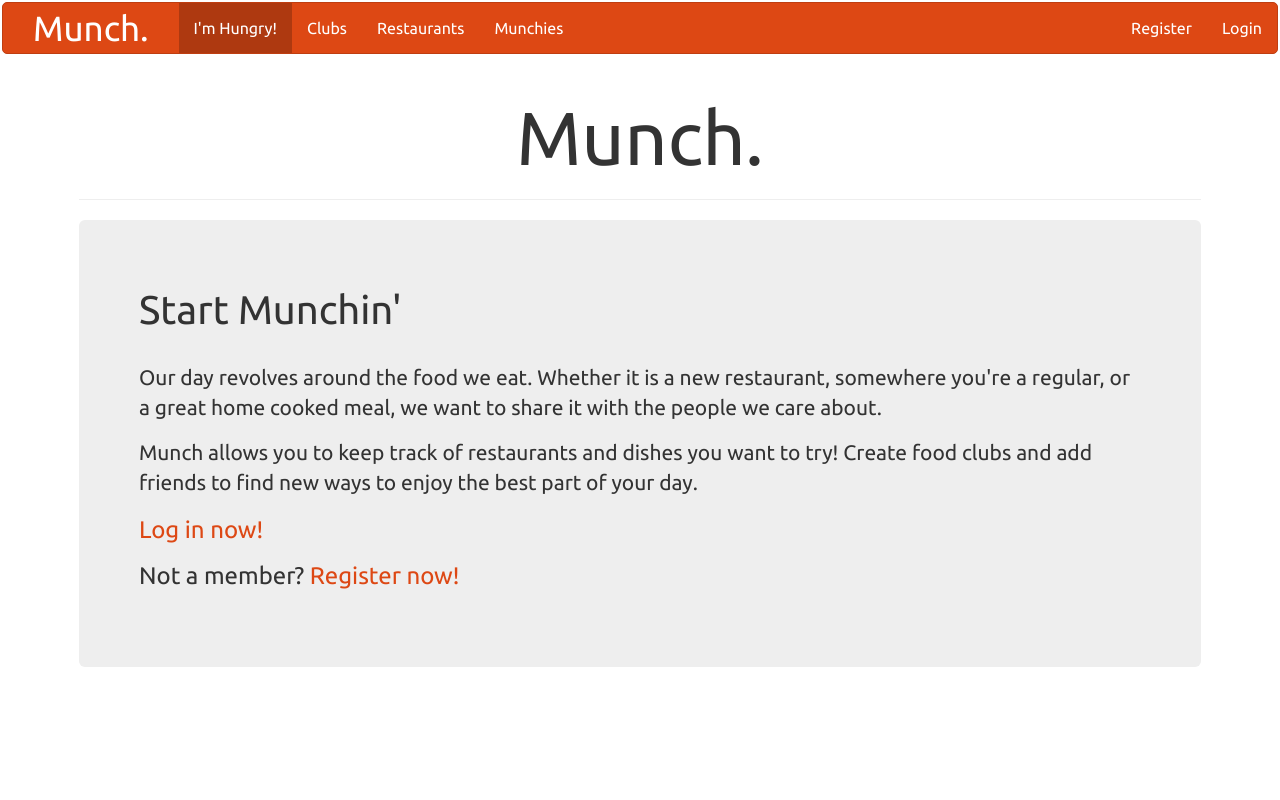
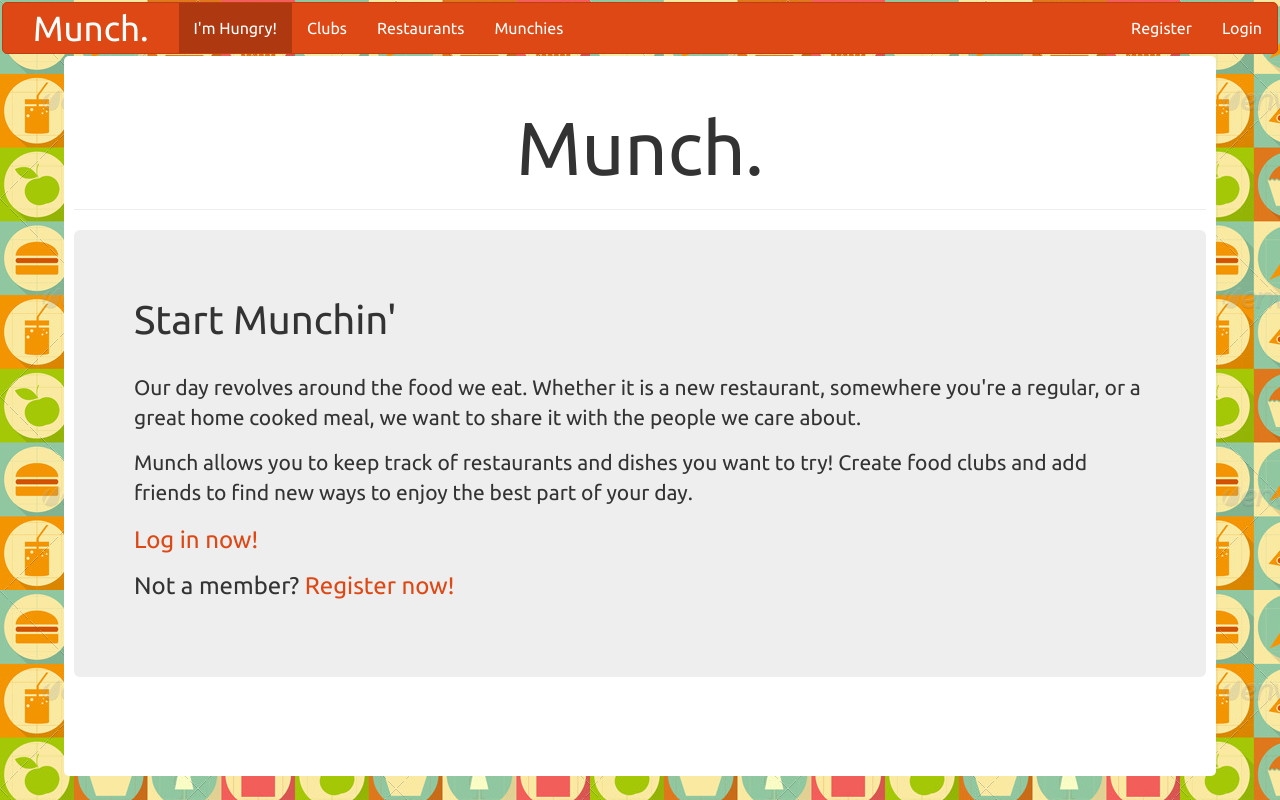
Before and after one commit to adamgrossman/munch, a Django app: page / in a window 1280 px wide. Run offline with Django 3.2, Linux system fonts and the light colour scheme; some libraries are stand-ins or nearby versions.

Commit message:
finaldemo

```diff
--- a/dish_server/static/css/styles.css
+++ b/dish_server/static/css/styles.css
@@ -1,18 +1,16 @@
 .navbar {
-    /*font-size: ;*/
-    /*margin-top: 10px;*/
     color: yellow;
     border-radius: 5px;
     margin: 2px;
-    /*margin-top: 3px;*/
-    /*height: 7vh;*/
+
 }
 
 .container {
-    /*margin-top: 20px;*/
-    /*padding-top: 10px;*/
     background-color: white;
-    /*height: 90vh;*/
+    padding: 10px;
+    /*padding-left: 10px;*/
+    /*padding-right: 10px;*/
+    height: 90vh;
     width: 90%;
     border-radius: 5px;
 }
@@ -27,14 +25,6 @@
     min-width: 100px;
 }
 
-/*.container {*/
-    /*background-color: #ffffff;*/
-    /*border-radius: 5px;*/
-    /*padding: 10px;*/
-    /*height: 80vh;*/
-/*}*/
-
 body {
-    /*background: url('../img/foodbackground.jpg');*/
-    background-size: cover;
+    background: url('../img/food.jpg');
 }
--- a/dish_server/templates/hungry.html
+++ b/dish_server/templates/hungry.html
@@ -12,14 +12,14 @@
         <h4>{{ food }}</h4>
         <table class="table">
             <tr>
-                <th>Photo</th>
                 <th>Course</th>
                 <th>Price</th>
+                <th>Photo</th>
             </tr>
             <tr>
-                <td><img width="200px" src="{%  static food.photo.url %}"></td>
                 <td>{{ food.course }}</td>
                 <td>${{ food.price }}</td>
+                <td><img width="400px" src="{%  static food.photo.url %}"></td>
             </tr>
         </table>
     </div>
```
Also changed, not shown: dish_server/static/img/food.jpg (added), dish_server/static/img/images.jpg (added), dish_server/static/img/pat4.jpg (added), static/media/dish_photos/butter-naan_qqnekx2.jpg (added), static/media/dish_photos/url.jpg (added).
